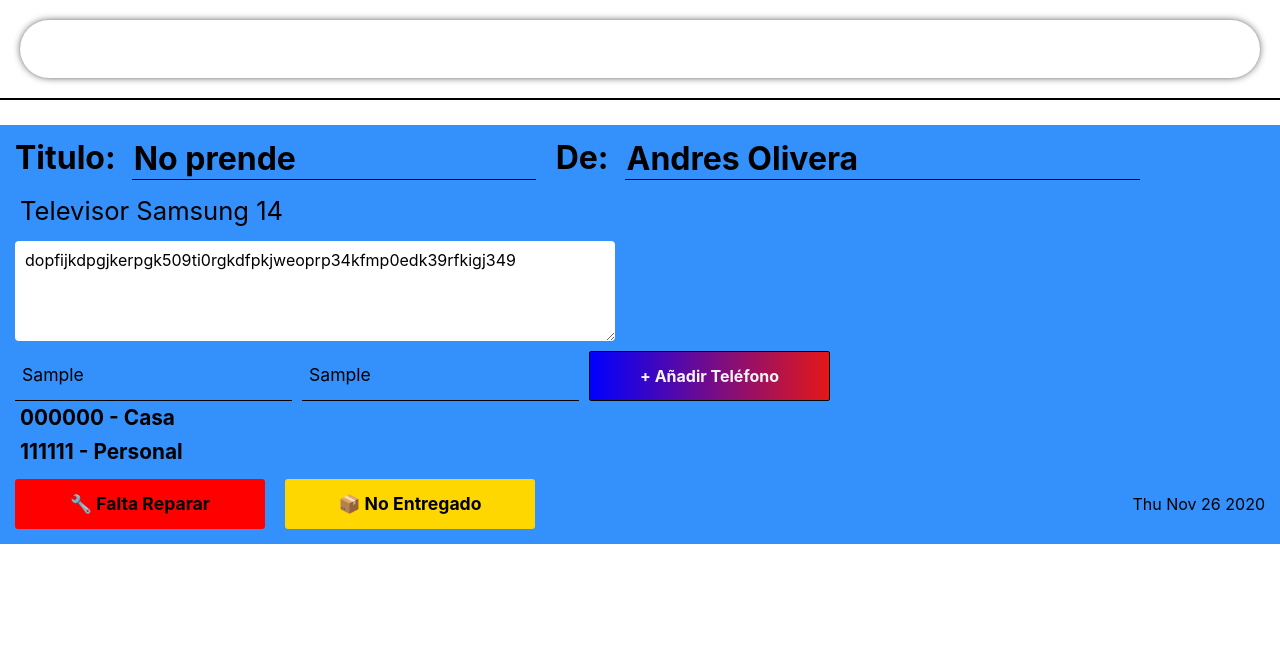
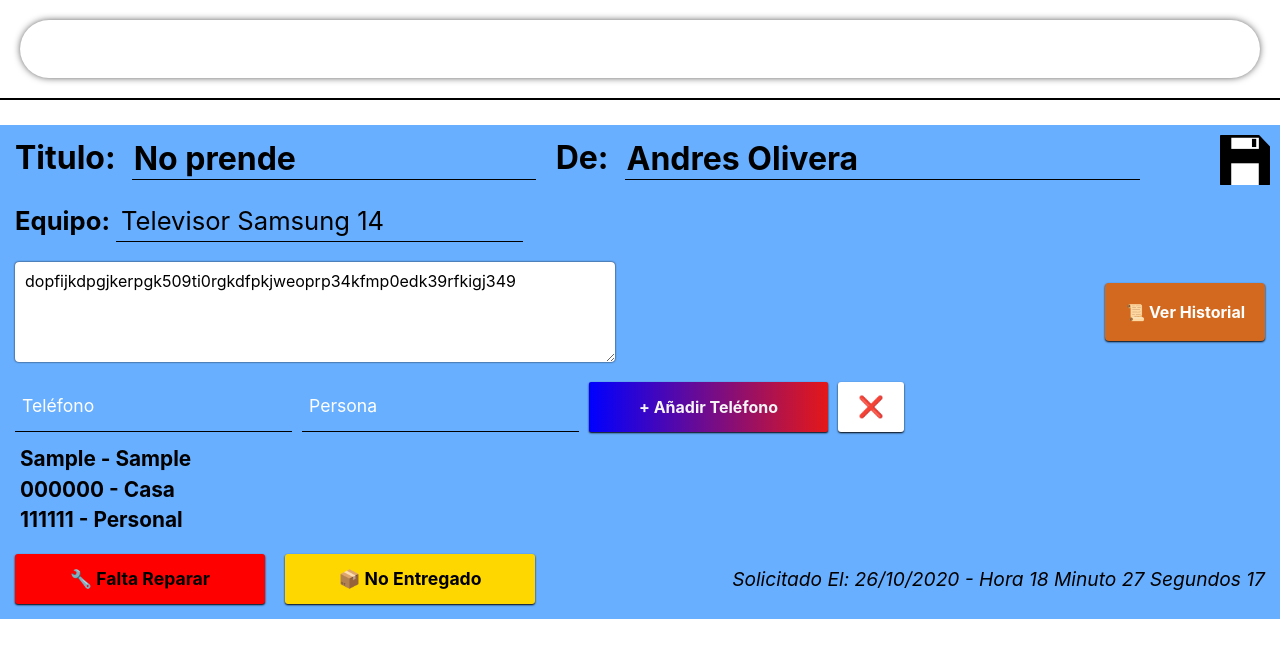
Before and after one commit to Mastercorvo/registro-de-clientes-con-electron, a React (Create React App) app: page / in a window 1280 px wide. Both pictures are taken after typing "Sample", "Sample" into the empty fields and a click on the button "+ Añadir Teléfono". Shown: the top 658 px of the page. Built offline with nearby package versions, Linux system fonts and the light colour scheme.

Commit message:
Añadiendo Cache de Resgistros

```diff
--- a/src/App.css
+++ b/src/App.css
@@ -3,6 +3,12 @@
   width: 100%;
 
   height: 100vh;
+
+}
+
+button{
+
+  cursor: pointer;
 
 }
 
@@ -48,7 +54,7 @@ input{
 
 .register{
 
-  background-color: rgb(52, 144, 250);
+  background-color: rgb(104, 175, 255);
 
   padding: 15px;
 
@@ -56,7 +62,29 @@ input{
 
   flex-direction: column;
 
-  gap: 10px;
+  gap: 20px;
+
+  position: relative;
+
+}
+
+.register .save{
+
+  width: 50px;
+
+  height: 50px;
+
+  position: absolute;
+
+  background-image: url(./save.svg);
+
+  background-size: 100% 100%;
+
+  top: 10px;
+
+  right: 10px;
+
+  cursor: pointer;
 
 }
 
@@ -67,6 +95,8 @@ input{
   display: flex;
 
   flex-direction: column;
+
+  width: max-content;
 
 }
 
@@ -79,7 +109,6 @@ input{
   height: 50px;
 
 }
-
 .register .phones .phone{
 
   margin: 0;
@@ -90,12 +119,28 @@ input{
 
   font-weight: bold;
 
+  height: 1em;
+
 }
 
-.register .phones .container > *{
+.register .phones > *{
 
+  margin-bottom: 10px;
 
 }
+
+.register .phones .phone button{
+
+  background-color: transparent;
+
+  border: none;
+
+  outline: none;
+
+  cursor: pointer;
+
+}
+
 
 .register .phones input{
 
@@ -117,7 +162,7 @@ input::placeholder{
 
 }
 
-.register .phones button{
+.register .phones .container button{
 
   border-radius: 2px;
 
@@ -126,7 +171,9 @@ input::placeholder{
   padding-left: 50px;
   padding-right: 50px;
 
-  border: 1px black solid;
+  border: none;
+
+  box-shadow: 0 1px 2px black;
 
   background-image: linear-gradient(to right, blue, rgb(228, 24, 24));
 
@@ -138,15 +185,49 @@ input::placeholder{
 
   outline: none;
 
+  margin-right: 10px;
+
+}
+.register .phones .container .delete{
+
+  background-color: white;
+
+  background-image: none;
+
+  height: 100%;
+
+  font-size: 1.3em;
+
+  width: max-content;
+
+  font-weight: bold;
+
+  border-radius: 3px;
+
+  padding-right: 20px;
+  padding-left: 20px;
+
+  outline: none;
+
+  cursor: pointer;
+
+}
+
+.register > label{
+
+    font-size: 1.6em;
+
+    font-weight: bold;
+
 }
 
 .register .equipo{
 
-  font-size: 1.6em;
-
   padding: 5px;
 
   line-height: 1em;
+
+  border-bottom: 1px black solid;
 
 }
 
@@ -163,6 +244,10 @@ input::placeholder{
   border: none;
 
   border-radius: 4px;
+
+  box-shadow: 0 0 2px black;
+
+  outline: none;
 
 }
 
@@ -212,6 +297,52 @@ input::placeholder{
 
   justify-content: space-between;
 
+  align-items: center;
+
+}
+
+.register .estado p{
+
+  margin: 0;
+
+  font-size: 1.2em;
+
+  font-style: italic;
+
+  position: relative;
+
+  display: flex;
+
+  justify-content: center;
+
+}
+
+.register .estado p::before{
+
+  content: 'Día/Mes/Año';
+
+  position: absolute;
+
+  bottom: 110%;
+
+  display: none;
+
+}
+
+.register .estado p:hover{
+
+  font-size: 1.4em;
+
+  font-weight: bold;
+
+  font-style: normal;
+
+}
+
+.register .estado p:hover::before{
+
+  display: block;
+
 }
 
 .register .estado .container{
@@ -241,4 +372,135 @@ input::placeholder{
 
   font-size: 1.1em;
 
+  box-shadow: 0 1px 2px black;
+
 }
+
+.register > .container{
+
+  width: 100%;
+
+  display: flex;
+
+  justify-content: space-between;
+
+  align-items: center;
+
+}
+
+.register > .container button{
+
+  outline: none;
+
+  border: none;
+
+  background-color: chocolate;
+
+  padding: 20px;
+
+  color: white;
+
+  height: min-content;
+
+  border-radius: 4px;
+
+  font-weight: bold;
+
+  box-shadow: 0 1px 2px black;
+
+}
+
+.cache{
+
+  width: 100%;
+
+  height: 100%;
+
+  position: absolute;
+
+  top: 0;
+
+  left: 0;
+
+  background-color: rgba(0, 0, 0, 0.3);
+
+  backdrop-filter: blur(10px);
+
+  z-index: 100;
+
+  display: grid;
+
+  justify-items: center;
+
+  align-items: center;
+
+  padding: 20px;
+
+  box-sizing: border-box;
+
+  grid-template-rows: auto min-content;
+
+  gap: 10px;
+
+}
+
+.cache button{
+
+  border: none;
+
+  border-radius: 6px;
+
+  background-color: red;
+
+  color: white;
+
+  font-weight: bold;
+
+  height: 50px;
+
+  outline: none;
+
+  width: 60%;
+
+  box-shadow: 0 1px 2px black;
+
+}
+
+.cache .container{
+
+  background-color: white;
+  border-radius: 5px;
+
+  box-sizing: border-box;
+
+  padding: 10px;
+
+  height: 100%;
+
+  overflow-y: scroll;
+
+  width: 100%;
+
+  box-shadow: 0 0 10px -2px black;
+
+}
+
+.cache .container h2{
+
+  text-align: center;
+
+  text-transform: uppercase;
+
+}
+
+.cache .container p{
+
+  margin: 0;
+
+  margin-bottom: 25px;
+
+  font-size: 1.2em;
+
+  font-weight: bold;
+
+}
--- a/src/App.jsx
+++ b/src/App.jsx
@@ -1,7 +1,7 @@
 
 import './App.css';
 
-import { useState } from 'react';
+import { useState, useEffect, useRef } from 'react';
 
 import { v4 as uuidv4 } from 'uuid';
 
@@ -10,25 +10,71 @@ const REGISTERS = {
     "Primero":{
       name: "Andres Olivera",
       equipo: "Televisor Samsung 14",
-      create_at_date: new Date().toDateString(),
+      create_at_date: getNowTime(),
       phones:[{number:"000000", name:"Casa"}, {number:"111111", name:"Personal"}],
       title: "No prende",
       description: "dopfijkdpgjkerpgk509ti0rgkdfpkjweoprp34kfmp0edk39rfkigj349",
-      arreglado: "No arreglado",
+      fix: false,
       pendiente: true,
-      note: "Faltan piezas",
+      cache: [{ name: "Andres Olivera",
+      equipo: "Televisor Samsung 14",
+      phones:[{number:"000000", name:"Casa"}, {number:"111111", name:"Personal"}],
+      title: "No prende",
+      description: "dopfijkdpgjkerpgk509ti0rgkdfpkjweoprp34kfmp0edk39rfkigj349",
+      fix: false,
+      pendiente: true,
+      MODIFY_AT_DATE: getNowTime()}]
     }
 }
-function Register({name: NAME, equipo: EQUIPO, create_at_date: CREATE_AT_DATE, phones: PHONES, title: TITLE, description: DESCRIPTION, fix: FIX, pendiente: PENDIENTE, id}){
+
+function getNowTime(){
+
+  const DATE = new Date();
+
+  return `${DATE.getDate()}/${DATE.getMonth()}/${DATE.getFullYear()} - Hora ${DATE.getHours()} Minuto ${DATE.getMinutes()} Segundos ${DATE.getSeconds()}`
+
+}
+
+function Cache({DATA, setShowCache}){
+
+  function buttonHandler(){
+
+    setShowCache(false)
+
+  }
+
+  const SCROLL = useRef()
+
+  useEffect(()=>{
+
+    SCROLL.current.scroll(0, 0);
+
+  },[]);
+
+  return (<div className="cache">
+
+    <div className="container" ref={SCROLL}>
+
+      <h2>Registros</h2>
+
+    {DATA.map(e=><p>Actualización Hecha El: {e.MODIFY_AT_DATE} <br/> Nombre: {e.name} - Titulo: {e.title} - Equipo: {e.equipo} <br/> Descripción: {e.description} <br/> Reparado: {e.fix?'Sí.':'No.'} - Entregado: {e.pendiente?'Sí.':'No.'}</p>)}
+
+    </div>
+    <button onClick={buttonHandler}>Salir</button>
+
+  </div>)
+
+}
+
+function Register(DATA){
+
+  const {name: NAME, equipo: EQUIPO, create_at_date, phones: PHONES, title: TITLE, description: DESCRIPTION, fix: FIX, pendiente: PENDIENTE, id, setRegisters, cache} = DATA;
 
   const [name, setName] = useState(NAME);
   const nameHandler = ({target})=> setName(target.value);
   const [equipo, setEquipo] = useState(EQUIPO);
   const equipoHandler = ({target})=> setEquipo(target.value);
-  const [create_at_date, setCreate_at_date] = useState(CREATE_AT_DATE || new Date().toDateString());
-  const create_at_dateHandler = ({target})=> setCreate_at_date(target.value);
   const [phones, setPhones] = useState(PHONES);
-  const phonesHandler = ({target})=> setPhones(target.value);
   const [title, setTitle] = useState(TITLE);
   const titleHandler = ({target})=> setTitle(target.value);
   const [description, setDescription] = useState(DESCRIPTION);
@@ -42,21 +88,96 @@ function Register({name: NAME, equipo: EQUIPO, create_at_date: CREATE_AT_DATE, p
   const [numberPhone, setNumberPhone] = useState('');
   const numberPhoneHandler = ({target})=> setNumberPhone(target.value);
 
+  const [deletedPhones, setDeletedPhones] = useState(false);
+  const deletePhonesHandler = ()=> setDeletedPhones(v=>!v);
+
+  const [showCache, setShowCache] = useState(false)
+
+  const [edit, setEdit] = useState(false);
+
+  // eslint-disable-next-line react-hooks/exhaustive-deps
+  useEffect(()=>{
+
+    const objetData = JSON.stringify({
+      name, equipo, create_at_date, phones, title, description, fix, pendiente
+    })
+
+
+    const COPY = {...DATA}
+
+    delete COPY.id
+    delete COPY.cache
+
+    const OriginalObject = JSON.stringify(COPY);
+
+    if(OriginalObject !== objetData) setEdit(true);
+      else setEdit(false)
+
+  })
+
+  function addPhone(){
+
+    if(!numberPhone || !personPhone) return;
+
+    if(phones.find(({number})=> number === numberPhone)) return alert('Numero de Teléfono Ya Registrado');
+
+    setPhones(value=>[{number: numberPhone, name: personPhone}, ...value, ]);
+
+    setNumberPhone('');
+
+    setPersonPhone('');
+
+  }
+
+  function deletePhone(phone){
+
+    setPhones(value=>{
+
+      return value.filter(({number})=> number !== phone)
+
+    })
+
+  }
+
+  function saveHandler(){
+
+    setRegisters(value=>{
+
+      const COPY = {...value};
+
+      const OLD_OBJECT = {name, equipo, phones, title, description, fix, pendiente, cache, MODIFY_AT_DATE: getNowTime()}
+
+      console.log(OLD_OBJECT);
+      COPY[id] = {name, equipo, create_at_date, phones, title, description, fix, pendiente, cache :[OLD_OBJECT ,...cache]};
+
+
+      return COPY;
+
+    })
+
+  }
+
   return (<div className="register">
+    {showCache && <Cache DATA={DATA.cache} setShowCache={setShowCache}/>}
+    <div className="save" onClick={saveHandler} style={{display:edit?'block':'none'}}></div>
     <div className="title-container">
       <label>Titulo: </label><input type="text" className="title" placeholder="Titulo de la Falla" value={title} onChange={titleHandler} />
       <label>De: </label>
       <input type="text" placeholder="Persona" value={name} onChange={nameHandler} />
     </div>
-    <input type="text" className="equipo" placeholder="Equipo" value={equipo} onChange={equipoHandler} />
-    <textarea className="description" placeholder="Description" value={description} onChange={descriptionHandler} />
+    <label>Equipo: <input type="text" className="equipo" placeholder="Equipo" value={equipo} onChange={equipoHandler} /></label>
+    <div className="container">
+      <textarea className="description" placeholder="Description" value={description} onChange={descriptionHandler} />
+      <button onClick={()=>setShowCache(true)}>📜 Ver Historial</button>
+    </div>
     <div className="phones">
       <div className="container">
         <input type="text" placeholder="Teléfono" value={numberPhone} onChange={numberPhoneHandler} />
         <input type="text" placeholder="Persona" value={personPhone} onChange={personPhoneHandler} />
-        <button>+ Añadir Teléfono</button>
+        <button onClick={addPhone}>+ Añadir Teléfono</button>
+        <button onClick={deletePhonesHandler} className="delete">❌</button>
       </div>
-      {phones.map(({number, name}, i)=> <p className="phone" key={i}>{number} - {name}</p>)}
+{phones.map(({number, name}, i)=> <div className="phone" key={i}>{deletedPhones && <button onClick={()=>deletePhone(number)}>❌</button>} {number} - {name} </div>)}
     </div>
     <div className="estado">
       <div className="container">
@@ -64,8 +185,7 @@ function Register({name: NAME, equipo: EQUIPO, create_at_date: CREATE_AT_DATE, p
         <button style={{backgroundColor: pendiente? 'gold': 'green'}} onClick={pendienteHandler}>{pendiente?'📦 No Entregado': '✅ Entregado'}</button>
 
       </div>
-      <p className="date">{create_at_date}</p>
-
+      <p className="date">Solicitado El: {create_at_date}</p>
     </div>
 
   </div>);
@@ -73,6 +193,9 @@ function Register({name: NAME, equipo: EQUIPO, create_at_date: CREATE_AT_DATE, p
 }
 
 function App() {
+
+  const [registers, setRegisters] = useState(REGISTERS)
+
   return (
     <div className="App">
 
@@ -84,7 +207,7 @@ function App() {
 
       <div className="registers">
 
-        {Object.entries(REGISTERS).map(([index, value])=> <Register {...value} />)}
+        {Object.entries(registers).map(([index, value])=> <Register {...value} setRegisters={setRegisters} id={index}/>)}
 
       </div>
 
```
Also changed, not shown: src/save.svg (added), 1 other file (tests, documents, lock files or other folders).
